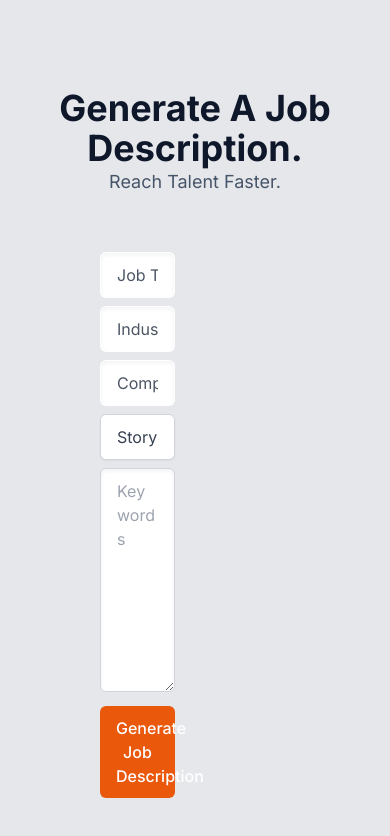
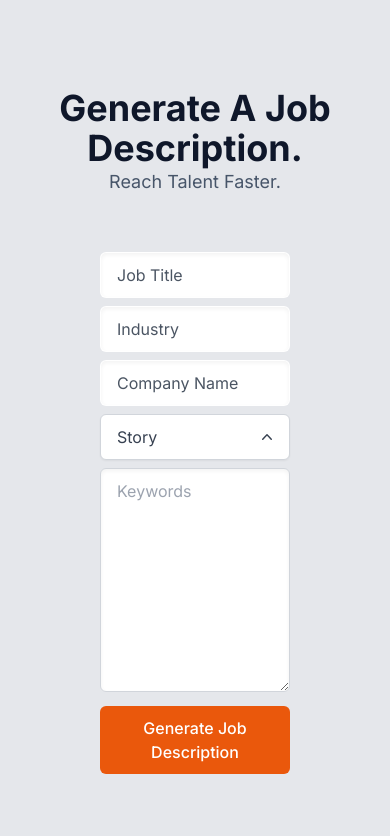
Before and after one commit to JoshHargreaves/Job-Description-Generator, a Next.js app: page / in a window 390 px wide. Shown: the top 836 px of the page. Built offline with nearby package versions, Linux system fonts and the light colour scheme.

Commit message:
#2 Add mobile support

```diff
--- a/app/page.tsx
+++ b/app/page.tsx
@@ -102,7 +102,7 @@ export default function Home() {
               Reach Talent Faster.
             </p>
             <div className="flex flex-col md:flex-row w-full p-12">
-              <div className='flex flex-col w-2/4 h-14'>
+              <div className='flex md:flex-col sm:flex-row s:w-full md:w-2/4'>
                 <div className="inline-block relative">
                   <form>
                     <div className="px-5 pb-5">
@@ -123,7 +123,7 @@ export default function Home() {
                   </form>
                 </div>
               </div>
-              <div className='flex flex-col w-2/4 h-14'>
+              <div className='flex md:flex-col sm:flex-row s:w-full md:w-2/4'>
                 <div className="inline-block relative text-slate-900 w-full">
                   <Toaster
                     position="top-right"
```
